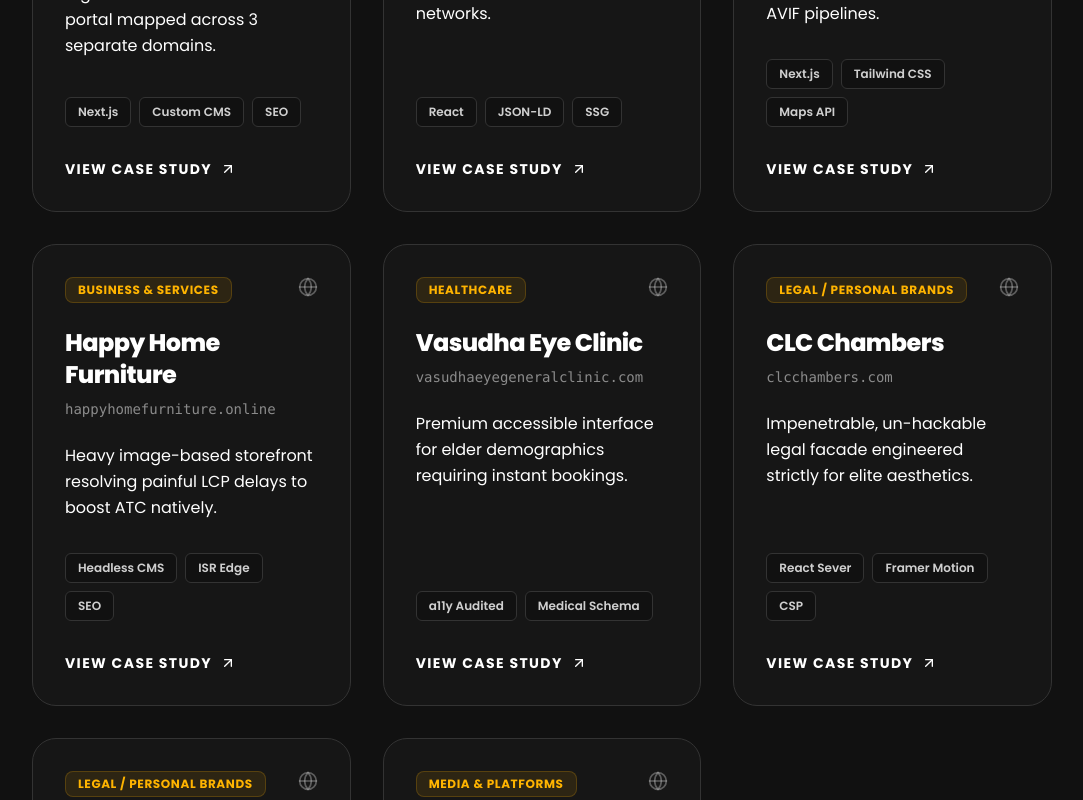
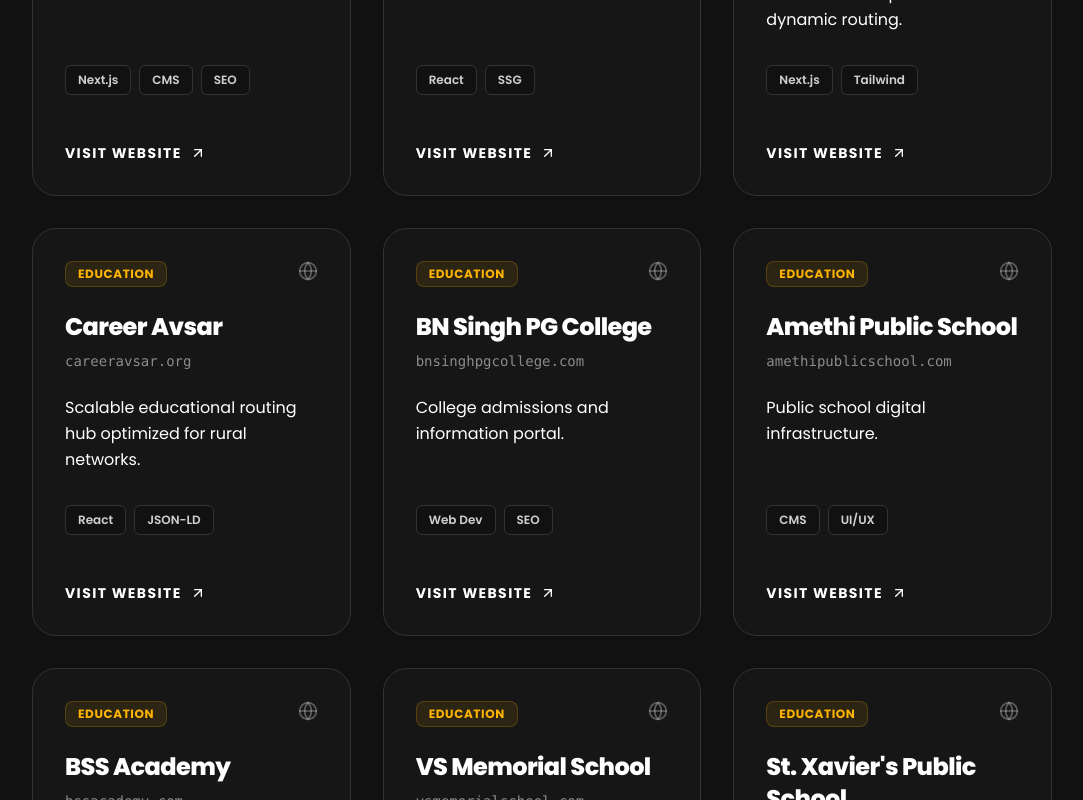
Before and after one commit to realfreeclub-cloud/devraj-singh-tomar, a Next.js app: page /case-studies in a window 1280 px wide. Shown: the part 1060-1860 px from the top of the page, without its empty margins (48-1131 px from the left). Built offline with nearby package versions, Linux system fonts and the light colour scheme.

Commit message:
fix done

```diff
--- a/src/components/CaseStudiesClient.tsx
+++ b/src/components/CaseStudiesClient.tsx
@@ -28,14 +28,66 @@ export default function CaseStudiesClient() {
 
   // WEB DEVELOPMENT PROJECTS
   const webProjects = [
-    { cat: "Education", name: "National Genius Institute", url: "ngit.org.in", tech: ["Next.js", "Custom CMS", "SEO"], desc: "High-traffic student enrollment portal mapped across 3 separate domains." },
-    { cat: "Education", name: "Career Avsar", url: "careeravsar.org", tech: ["React", "JSON-LD", "SSG"], desc: "Scalable educational routing hub optimized for rural loading networks." },
-    { cat: "Business & Services", name: "The Home Shifting", url: "thehomeshifting.com", tech: ["Next.js", "Tailwind CSS", "Maps API"], desc: "National logistics dashboard crushing local bounce rates via AVIF pipelines." },
-    { cat: "Business & Services", name: "Happy Home Furniture", url: "happyhomefurniture.online", tech: ["Headless CMS", "ISR Edge", "SEO"], desc: "Heavy image-based storefront resolving painful LCP delays to boost ATC natively." },
-    { cat: "Healthcare", name: "Vasudha Eye Clinic", url: "vasudhaeyegeneralclinic.com", tech: ["a11y Audited", "Medical Schema"], desc: "Premium accessible interface for elder demographics requiring instant bookings." },
-    { cat: "Legal / Personal Brands", name: "CLC Chambers", url: "clcchambers.com", tech: ["React Sever", "Framer Motion", "CSP"], desc: "Impenetrable, un-hackable legal facade engineered strictly for elite aesthetics." },
-    { cat: "Legal / Personal Brands", name: "Tushar Nagpal", url: "tusharnagpal.com", tech: ["Next.js Port", "Micro-animations"], desc: "High-end personal branding hub locking 100/100 Lighthouse metrics completely." },
-    { cat: "Media & Platforms", name: "Gyan Mitra News", url: "gyanmitra news", tech: ["Edge Data", "Automated XML"], desc: "Heavy article ingestion engine pinging massive static generation arrays." }
+    // --- EDUCATION & INSTITUTES ---
+    { cat: "Education", name: "Anjana Polytechnic", url: "anjanapolytechnic.com", tech: ["Next.js", "CMS", "SEO"], desc: "High-performance institutional portal." },
+    { cat: "Education", name: "ASMC Kaushambi", url: "asmckaushambi.in", tech: ["React", "SSG"], desc: "Educational routing hub for admissions." },
+    { cat: "Education", name: "Sanskar Global School", url: "sanskarglobalschoolsakrauli.com", tech: ["Next.js", "Tailwind"], desc: "Modern school platform with dynamic routing." },
+    { cat: "Education", name: "Career Avsar", url: "careeravsar.org", tech: ["React", "JSON-LD"], desc: "Scalable educational routing hub optimized for rural networks." },
+    { cat: "Education", name: "BN Singh PG College", url: "bnsinghpgcollege.com", tech: ["Web Dev", "SEO"], desc: "College admissions and information portal." },
+    { cat: "Education", name: "Amethi Public School", url: "amethipublicschool.com", tech: ["CMS", "UI/UX"], desc: "Public school digital infrastructure." },
+    { cat: "Education", name: "BSS Academy", url: "bssacademy.com", tech: ["React", "Performance"], desc: "Academy landing architecture." },
+    { cat: "Education", name: "VS Memorial School", url: "vsmemorialschool.com", tech: ["CMS", "Frontend"], desc: "Memorial school showcase platform." },
+    { cat: "Education", name: "St. Xavier's Public School", url: "stxpbh.com", tech: ["Next.js", "Vercel"], desc: "Premium public school digital presence." },
+    { cat: "Education", name: "Anjana Pharmacy", url: "anjanapharmacy.com", tech: ["Web Dev", "Local SEO"], desc: "Pharmacy educational portal." },
+    { cat: "Education", name: "National Genius Institute", url: "nationalgeniusinstitute.in", tech: ["Next.js", "Custom CMS"], desc: "High-traffic student enrollment portal." },
+    { cat: "Education", name: "NGIT", url: "ngit.org.in", tech: ["React", "SEO"], desc: "Institute operations mapping." },
+    { cat: "Education", name: "NGIT Courses", url: "ngitcourses.com", tech: ["Dynamic Routing", "CMS"], desc: "Course delivery and syllabus platform." },
+    { cat: "Education", name: "Anjana College", url: "anjanacollege.com", tech: ["Web Dev", "SSG"], desc: "College digital hub." },
+    { cat: "Education", name: "Indian Inter College", url: "indianintercollege.com", tech: ["React", "A11y"], desc: "Inter-college communication platform." },
+    { cat: "Education", name: "National Computer Allahabad", url: "nationalcomputerallahabad.com", tech: ["Local SEO", "CMS"], desc: "Computer training institute." },
+    { cat: "Education", name: "ASNM C Sultanpur", url: "asnmcsultanpur.in", tech: ["Web Dev", "Performance"], desc: "Institutional framework." },
+    { cat: "Education", name: "DSLP ASMC Pratapgarh", url: "dslpasmcpratapgarh.org", tech: ["SSG", "Tailwind"], desc: "Educational infrastructure." },
+    { cat: "Education", name: "ASMC Kushinagar", url: "asmckushinagar.in", tech: ["Next.js", "SEO"], desc: "Local institute routing." },
+    { cat: "Education", name: "ASMC Pilibhit", url: "asmcpilibhit.com", tech: ["Web Dev", "Fast LCP"], desc: "Educational operations platform." },
+    { cat: "Education", name: "ASMC Lakhimpur Kheri", url: "asmclakhimpurkheri.in", tech: ["CMS", "Frontend"], desc: "Institute presentation UI." },
+    { cat: "Education", name: "ASMC Kanpur Dehat", url: "asmckanpurdehat.in", tech: ["React", "Analytics"], desc: "Analytics driven student site." },
+    { cat: "Education", name: "CIS Gauriganj", url: "cisgauriganj.org", tech: ["Web Dev", "SEO"], desc: "School communication portal." },
+
+    // --- BUSINESS & SERVICES ---
+    { cat: "Business & Services", name: "The Home Shifting", url: "thehomeshifting.com", tech: ["Next.js", "Maps API"], desc: "National logistics dashboard crushing local bounce rates." },
+    { cat: "Business & Services", name: "Navpath", url: "navpath.in", tech: ["React", "SEO"], desc: "Corporate business routing." },
+    { cat: "Business & Services", name: "Happy Home Furniture", url: "happyhomefurniture.online", tech: ["Headless CMS", "ISR Edge"], desc: "Heavy image-based storefront resolving painful LCP delays." },
+    { cat: "Business & Services", name: "Heaven Garden", url: "heavengarden.in", tech: ["Next.js", "SSG"], desc: "Event and hospitality landing architecture." },
+    { cat: "Business & Services", name: "Hotel Sneh", url: "hotelsneh.in", tech: ["Web Dev", "Local SEO"], desc: "Hotel booking and room showcase." },
+    { cat: "Business & Services", name: "Shree Ram Sweets", url: "shreeramsweets.com", tech: ["CMS", "Frontend"], desc: "Storefront and catalog UI." },
+    { cat: "Business & Services", name: "Lotus Loop", url: "lotusloop.in", tech: ["React", "Tailwind"], desc: "Corporate services matrix." },
+    { cat: "Business & Services", name: "Refurhub", url: "refurhub.com", tech: ["eCommerce", "Next.js"], desc: "Refurbished product marketplace." },
+    { cat: "Business & Services", name: "Advance Toolbox", url: "advancetoolbox.com", tech: ["Web Dev", "SEO"], desc: "Industrial tools corporate facade." },
+    { cat: "Business & Services", name: "Raghav Corporate", url: "raghavcorporateservices.com", tech: ["CMS", "Performance"], desc: "Corporate consulting agency." },
+
+    // --- HEALTHCARE ---
+    { cat: "Healthcare", name: "Vasudha Eye Clinic", url: "vasudhaeyegeneralclinic.com", tech: ["a11y Audited", "Schema"], desc: "Premium accessible interface requiring instant bookings." },
+
+    // --- LEGAL / PROFESSIONAL ---
+    { cat: "Legal", name: "CLC Chambers", url: "clcchambers.com", tech: ["React Sever", "CSP"], desc: "Impenetrable, un-hackable legal facade." },
+
+    // --- PERSONAL BRANDS ---
+    { cat: "Personal Brands", name: "Tushar Nagpal", url: "tusharnagpal.com", tech: ["Next.js Port", "Micro-animations"], desc: "High-end personal branding hub." },
+    { cat: "Personal Brands", name: "Javed Siddiquee", url: "javedsiddiqueeofficial.com", tech: ["SEO", "CMS"], desc: "Public figure authority hub." },
+    { cat: "Personal Brands", name: "Rajendra Kumar", url: "rajendrakumarmaurya.in", tech: ["React", "Fast LCP"], desc: "Personal authority facade." },
+
+    // --- MEDIA / NEWS ---
+    { cat: "Media & News", name: "Gyan Mitra News", url: "gyanmitranews.com", tech: ["Edge Data", "XML"], desc: "Heavy article ingestion engine." },
+    { cat: "Media & News", name: "Abhivyakti News", url: "abhivyaktinews.com", tech: ["Next.js", "SSG"], desc: "High traffic digital publication." },
+
+    // --- OTHER PROJECTS ---
+    { cat: "Startups", name: "Job Wale", url: "job-wale.com", tech: ["Dynamic Routes", "SEO"], desc: "Job portal mapping." },
+    { cat: "Startups", name: "Manav Seva Trust", url: "manavsevatrust.online", tech: ["NGO CMS", "Tailwind"], desc: "Charity foundation platform." },
+    { cat: "Startups", name: "Invitation King", url: "invitationking.com", tech: ["React", "Animations"], desc: "Digital invitation maker." },
+    { cat: "Startups", name: "Sprene", url: "sprene.com", tech: ["Web Dev", "UI/UX"], desc: "SaaS layout." },
+    { cat: "Startups", name: "TXN Learning", url: "txnlearning.com", tech: ["EdTech", "CMS"], desc: "Learning management routing." },
+    { cat: "Startups", name: "LCE Computer", url: "lcecomputer.com", tech: ["Next.js", "Local SEO"], desc: "Computer hardware catalog." },
+    { cat: "Startups", name: "MRM Al Quran", url: "mrmalquran.com", tech: ["Static Payload", "A11y"], desc: "Religious ed platform." }
   ];
 
   // SOCIAL MEDIA MANAGEMENT CLIENTS
@@ -170,9 +222,9 @@ export default function CaseStudiesClient() {
                           ))}
                         </div>
 
-                        <Link href="/contact" className="inline-flex items-center gap-2 text-title font-bold uppercase tracking-widest text-sm group-hover:text-primary transition-colors">
-                           View Case Study <ArrowUpRight size={16} />
-                        </Link>
+                        <a href={`https://${proj.url}`} target="_blank" rel="noopener noreferrer" className="inline-flex items-center gap-2 text-title font-bold uppercase tracking-widest text-sm group-hover:text-primary transition-colors mt-auto pt-4">
+                           Visit Website <ArrowUpRight size={16} />
+                        </a>
                      </div>
                    ))}
                 </motion.div>
```
